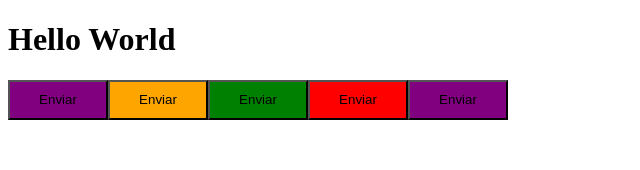
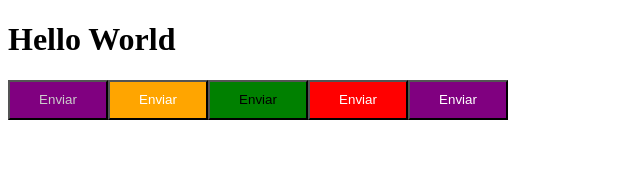
Before and after one commit to drero/Pomodoro, a React (Vite) app in the folder pomodoro/: page / in a window 1280 px wide. Shown: the top 170 px of the page, without its empty margins (0-640 px from the left). Built offline with nearby package versions, Linux system fonts and the light colour scheme.

Commit message:
CSS: Modificacao na cor do texto

```diff
--- a/pomodoro/src/App.tsx
+++ b/pomodoro/src/App.tsx
@@ -4,9 +4,9 @@ export function App() {
   return (
     <>
     <h1>Hello World</h1>
-      <Button variant="primary" />
-      <Button variant="secondary" />
-      <Button variant="success" />
+      <Button variant="primary" textColor='grey' />
+      <Button variant="secondary" textColor='white' />
+      <Button variant="success" textColor='black' />
       <Button variant="danger" />
       <Button />
     </>
--- a/pomodoro/src/components/Button.styles.ts
+++ b/pomodoro/src/components/Button.styles.ts
@@ -1,9 +1,11 @@
 import styled, { css } from "styled-components";
 
 export type ButtonVariant = 'primary' | 'secondary' | 'danger' | 'success';
+export type ButtonTextColor = 'white' | 'black' | 'grey';
 
 interface ButtonContainerProps {
   variant: ButtonVariant;
+  textColor: ButtonTextColor;
 }
 
 const buttonVariants = {
@@ -13,12 +15,19 @@ const buttonVariants = {
   success: 'green'
 }
 
+const ButtonTextColor = {
+  white: '#fff',
+  black: '#000',
+  grey: '#ccc'
+}
+
 export const ButtonContainer = styled.button<ButtonContainerProps>`
   width: 100px;
   height: 40px;
   ${props => {
     return css`
-      background-color: ${buttonVariants[props.variant]}
+      background-color: ${buttonVariants[props.variant]};
+      color: ${ButtonTextColor[props.textColor]};
     `
   }}
 `;
--- a/pomodoro/src/components/Button.tsx
+++ b/pomodoro/src/components/Button.tsx
@@ -1,9 +1,10 @@
-import { ButtonContainer, ButtonVariant } from "./Button.styles";
+import { ButtonContainer, ButtonVariant, ButtonTextColor } from "./Button.styles";
 
 interface ButtonProps {
   variant?: ButtonVariant;
+  textColor?: ButtonTextColor;
 }
 
-export function Button({ variant = 'primary' }: ButtonProps) {
-  return <ButtonContainer variant={variant}>Enviar</ButtonContainer>
+export function Button({ variant = 'primary', textColor = 'white' }: ButtonProps) {
+  return <ButtonContainer variant={variant} textColor={textColor}>Enviar</ButtonContainer>
 }
```
